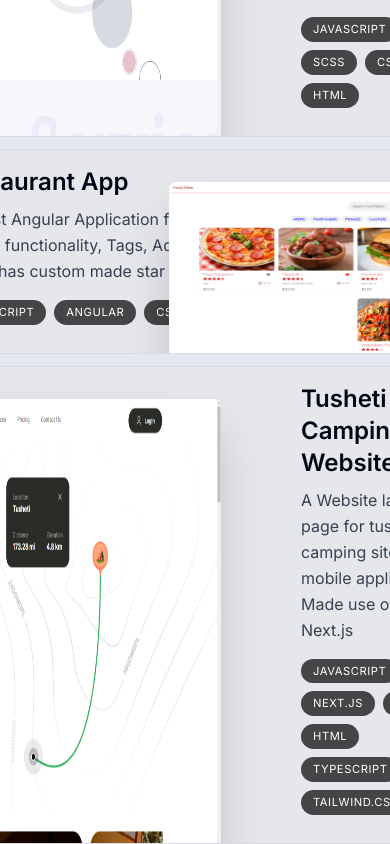
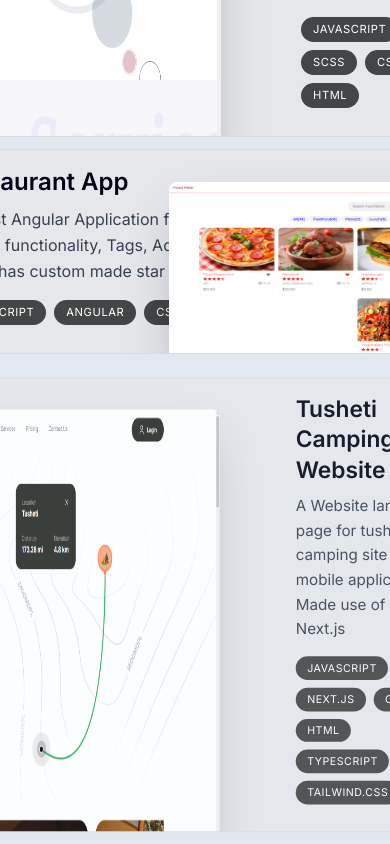
Before and after one commit to IkaMastera/iraklas-portfolio-next.js, a Next.js app: page / in a window 390 px wide. Shown: the part 2394-3238 px from the top of the page. Built offline with nearby package versions, Linux system fonts and the light colour scheme.

Commit message:
add: progress scale and opacity
also moved my framer motion from section to div for more of a smoother transition idk why its like that but it is

```diff
--- a/components/project.tsx
+++ b/components/project.tsx
@@ -1,24 +1,32 @@
 "use client";
-
 
 import { projectsData } from '@/library/data'
 import Image from 'next/image';
-import { useScroll } from 'framer-motion';
+import { motion, useScroll, useTransform } from 'framer-motion';
 import React, { useRef } from 'react'
 
 type ProjectProps = (typeof projectsData)[number];
 
 export default function Project({ title, description, tags, imageUrl }: ProjectProps){
-  const ref = useRef(null);
-  useScroll({
-    target: '',
+  const ref = useRef<HTMLDivElement>(null);
+  const { scrollYProgress } = useScroll({
+    target: ref,
     offset: ["0 1", "1.33 1"]
   });
 
-
+  const scaleProgress = useTransform(scrollYProgress, [0,1], [0.8, 1]);
+  const opacityProgress = useTransform(scrollYProgress, [0,1], [0.6, 1]);
 
   return (
-    <section className='group bg-gray-200 max-w-[42rem] border border-black/5 overflow-hidden sm:pr-8 relative sm:h-[20rem] mb-3 sm:mb-8 last:mb-0 even:pl-8 hover:bg-gray-400 transition rounded-tl-lg'>
+    <motion.div
+        ref={ref}
+        style={{
+            scale: scaleProgress,
+            opacity: opacityProgress,
+        }}
+        className="group mb-3 sm:mb-8 last:mb-0"
+    >
+        <section className='bg-gray-200 max-w-[42rem] border border-black/5 overflow-hidden sm:pr-8 relative sm:h-[20rem] hover:bg-gray-400 transition rounded-lg group-even:pl-8'>
             <div className='pt-4 pb-7 px-5 sm:pl-10 sm:pr-2 sm:pt-10 sm:max-w-[50%] flex flex-col h-full group-even:ml-[20rem]'>
                 <h3 className='text-2xl font-semibold'>{title}</h3>
                 <p className='mt-2 leading-relaxed text-gray-700'>{description}</p>
@@ -47,5 +55,6 @@ export default function Project({ title, description, tags, imageUrl }: ProjectP
             group-even:-left-40'
             />
         </section>
+    </motion.div>
   );
 }
```
Lines whose indentation alone changed are shown as unchanged.
